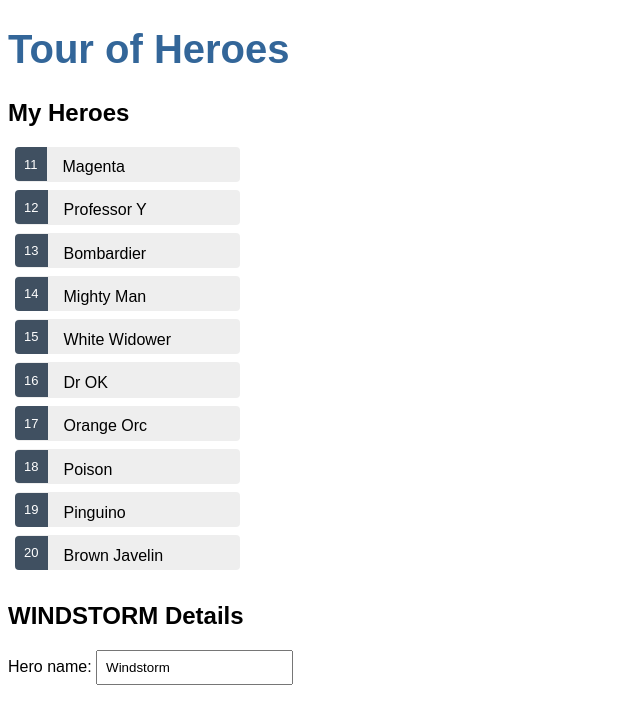
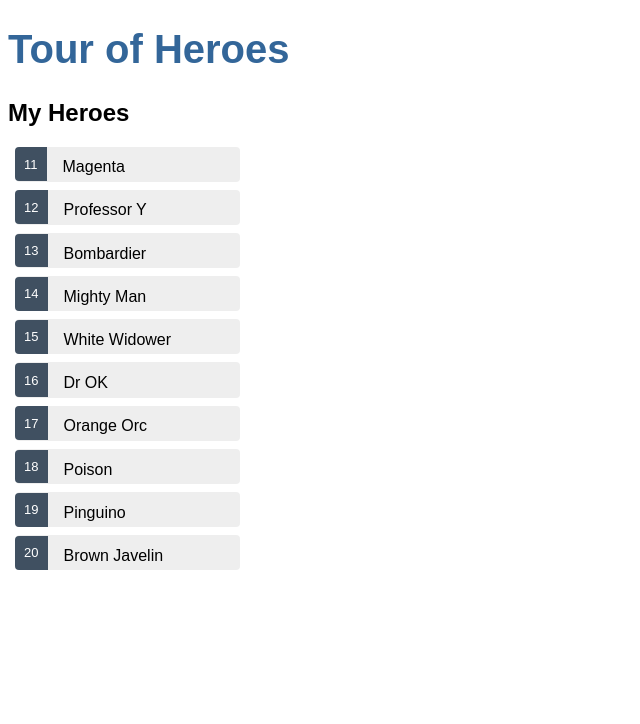
Before and after one commit to bonnie-gaggle/angular-tutorial, an Angular app: page / in a window 1280 px wide. Shown: the top 724 px of the page, without its empty margins (0-640 px from the left). Built offline with nearby package versions, Linux system fonts and the light colour scheme.

Commit message:
Display hero details when selected

```diff
--- a/src/app/heroes/heroes.component.html
+++ b/src/app/heroes/heroes.component.html
@@ -1,11 +1,17 @@
 <h2>My Heroes</h2>
 <ul class="heroes">
-  <li *ngFor="let hero of heroes">
+  <li *ngFor="let hero of heroes" [class.selected]="hero === selectedHero" (click)="onSelect(hero)">
     <span class="badge">{{hero.id}}</span> {{hero.name}}
   </li>
 </ul>
-<h2>{{hero.name | uppercase}} Details</h2>
-<div>
-  <label for="name">Hero name: </label>
-  <input id="name" [(ngModel)]="hero.name" placeholder="name">
+
+<div *ngIf="selectedHero">
+
+  <h2>{{selectedHero.name | uppercase}} Details</h2>
+  <div><span>id: </span>{{selectedHero.id}}</div>
+  <div>
+    <label for="hero-name">Hero name: </label>
+    <input id="hero-name" [(ngModel)]="selectedHero.name" placeholder="name">
+  </div>
+
 </div>
--- a/src/app/heroes/heroes.component.ts
+++ b/src/app/heroes/heroes.component.ts
@@ -1,23 +1,24 @@
 import { Component, OnInit } from '@angular/core';
 import { Hero } from '../hero';
-import { HEROES} from '../mock-heroes';
+import { HEROES } from '../mock-heroes';
 
 @Component({
   selector: 'app-heroes',
   templateUrl: './heroes.component.html',
   styleUrls: ['./heroes.component.css']
 })
+
 export class HeroesComponent implements OnInit {
-  hero: Hero = {
-    id: 1,
-    name: 'Windstorm'
-  };
 
   heroes = HEROES;
+  selectedHero?: Hero;
 
   constructor() { }
 
-  ngOnInit(): void {
+  ngOnInit() {
   }
 
+  onSelect(hero: Hero): void {
+    this.selectedHero = hero;
+  }
 }
--- a/src/app/mock-heroes.ts
+++ b/src/app/mock-heroes.ts
@@ -1,4 +1,4 @@
-import {Hero} from './hero';
+import { Hero } from './hero';
 
 export const HEROES: Hero[] = [
   {id: 11, name: 'Magenta'},
```
